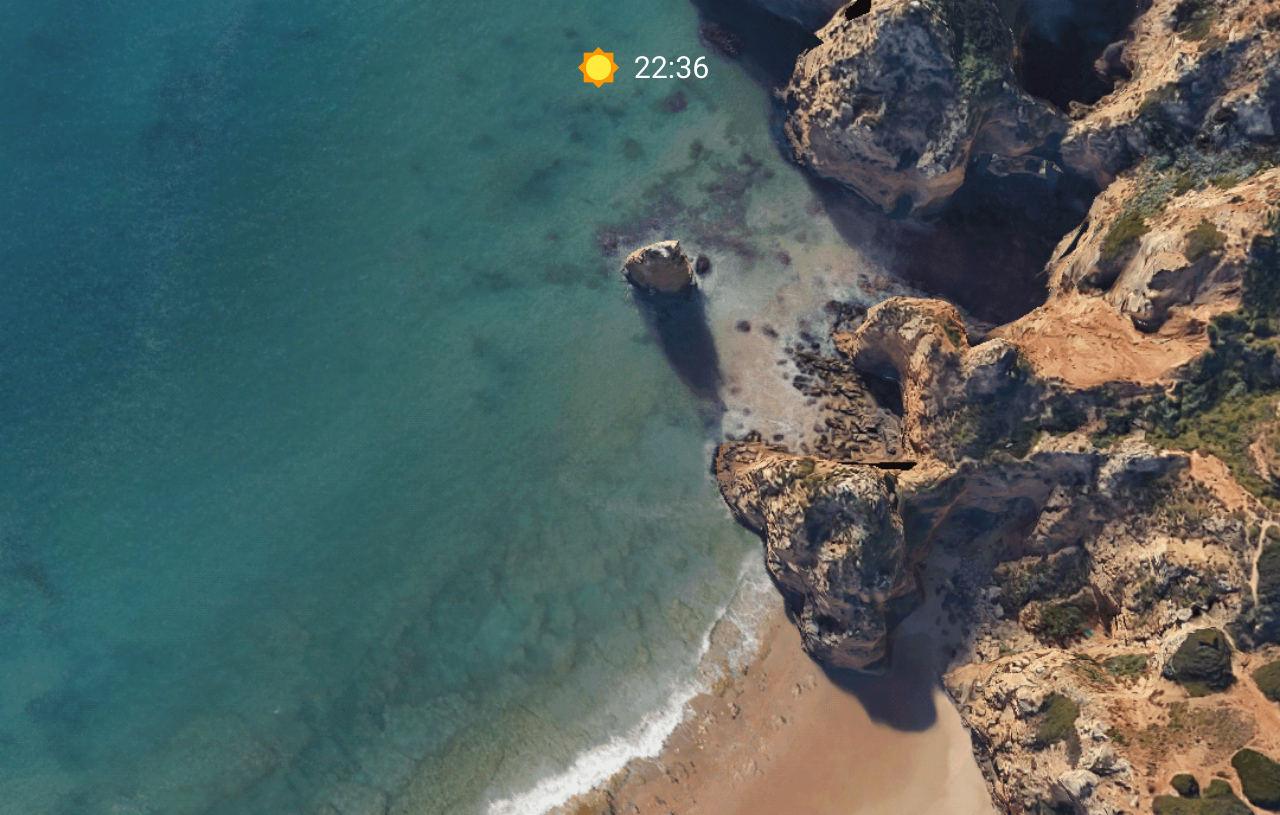
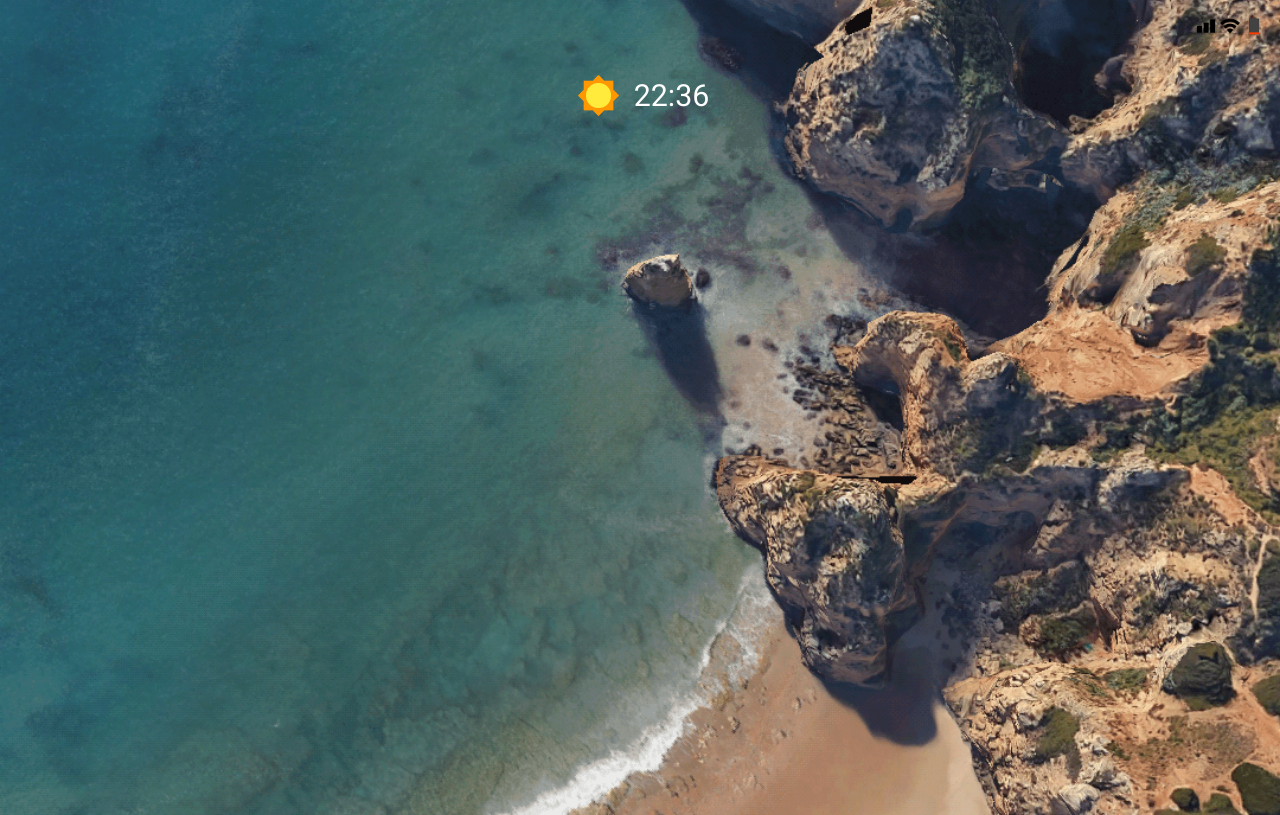
Before and after one commit to UselessPablo/Androidphone, a website: page index.html in a window 1280 px wide. Shown: the top 815 px of the page. Drawn offline with Linux system fonts and the light colour scheme; a web font is replaced by a local one.

Commit message:
empezando

```diff
--- a/index.html
+++ b/index.html
@@ -8,8 +8,13 @@
     <title>Document</title>
 </head>
 <body id="bgBody">
+ <header>
 
-   <div class="alturaDiv">
+ <img src="./icons/signal.png" alt="">
+ <img src="./icons/wifi.png" alt="">
+ <img src="./icons/battery.png" alt="">
+</header>
+ <div class="alturaDiv">
     <div class="relojDiv">
     <a href=""><img src="./icons/sun.png" alt="Logo clima"></a>
     <a href=""><p>22:36</p></a>
--- a/scss/_navbar.scss
+++ b/scss/_navbar.scss
@@ -53,3 +53,10 @@ main{
         width: 25px;
     }
 }
+header{
+    display: flex;
+    justify-content: end;
+    img{
+        width: 20px;
+    }
+}
```
Also changed, not shown: views/settings.html (+7 -0 lines), css/style.css, icons/battery.png (added), icons/signal.png (added), icons/wifi.png (added).
